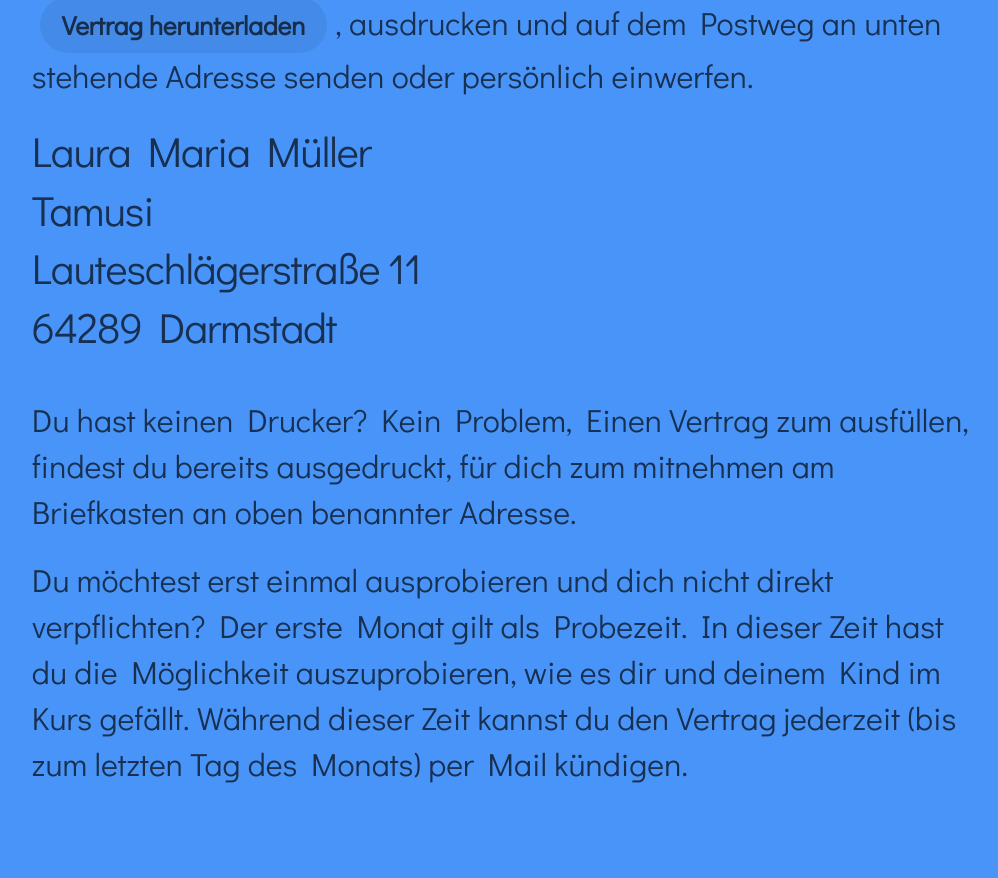
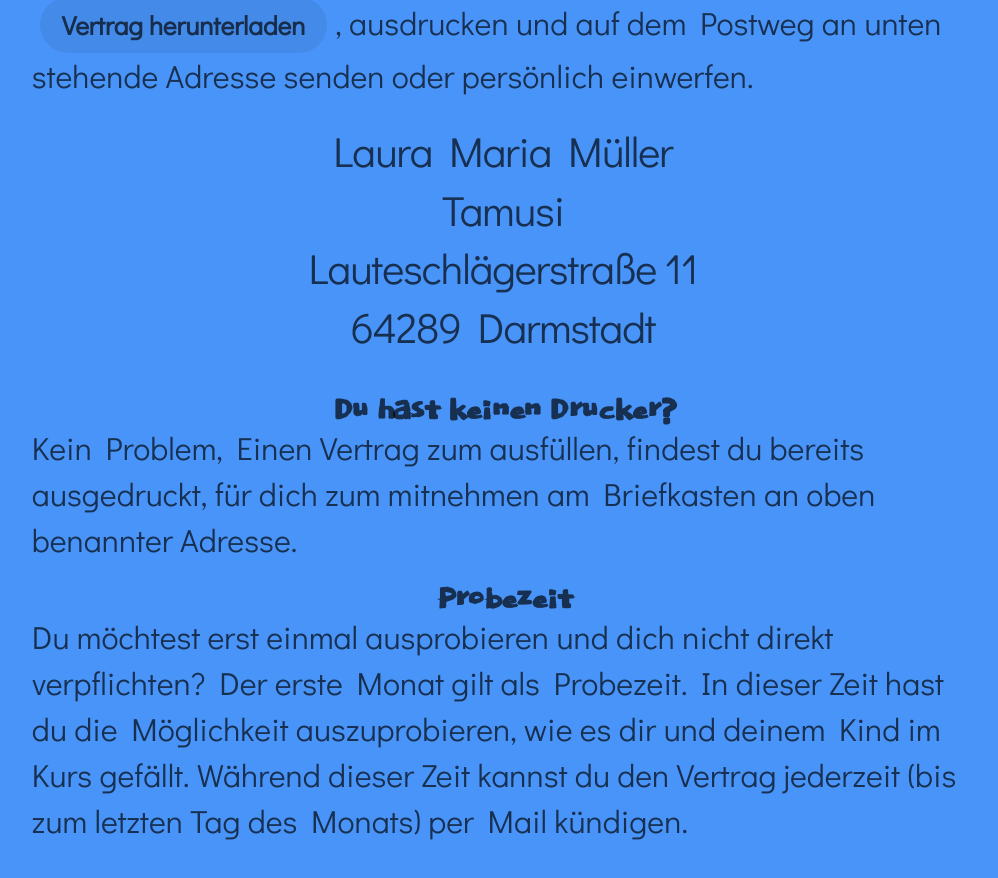
Before and after one commit to aeonyuonmiller/laura, a Next.js app: page /vertrag in a window 1280 px wide. Shown: the part 871-1749 px from the top of the page, without its empty margins (137-1135 px from the left). Built offline with nearby package versions, Linux system fonts and the light colour scheme.

Commit message:
updated copy

```diff
--- a/src/pages/vertrag.jsx
+++ b/src/pages/vertrag.jsx
@@ -47,7 +47,7 @@ export default function Home() {
                         <motion.h1 variants={hlone} initial="hidden" animate="enter" exit="exit">
                             Anmeldung & Vertrag</motion.h1>
                         <motion.h2 className="center" variants={hltwo} initial="hidden" animate="enter" exit="exit">
-                            Du hast Lust an einem Eltern-Kind-Kurs teilzunehmen?
+                            Du hast Lust an einem<br />Eltern-Kind-Kurs teilzunehmen?
                         </motion.h2>
                     </motion.div>
                     <motion.div variants={hltwo} initial="hidden" animate="enter" exit="exit" className="hero-img">
@@ -61,15 +61,17 @@ export default function Home() {
                         <p>
                             <a href="Tamusi-Unterrichtsvertrag.pdf" download>Vertrag herunterladen</a>, ausdrucken und auf dem Postweg an unten stehende Adresse senden oder persönlich einwerfen.
                         </p>
-                        <h2 style={{ marginBottom: "40px" }}>
+                        <h2 className="center" style={{ marginBottom: "40px" }}>
                             Laura Maria Müller<br />
                             Tamusi<br />
                             Lauteschlägerstraße 11<br />
                             64289 Darmstadt
                         </h2>
+                        <h4 className='center'>Du hast keinen Drucker?</h4>
                         <p>
-                            Du hast keinen Drucker? Kein Problem, Einen Vertrag zum ausfüllen, findest du bereits ausgedruckt, für dich zum mitnehmen am Briefkasten an oben benannter Adresse.
+                            Kein Problem, Einen Vertrag zum ausfüllen, findest du bereits ausgedruckt, für dich zum mitnehmen am Briefkasten an oben benannter Adresse.
                         </p>
+                        <h4 className='center'>Probezeit</h4>
                         <p>
                             Du möchtest erst einmal ausprobieren und dich nicht direkt verpflichten? Der erste Monat gilt als Probezeit. In dieser Zeit hast du die Möglichkeit auszuprobieren, wie es dir und deinem Kind im Kurs gefällt. Während dieser Zeit kannst du den Vertrag jederzeit (bis zum letzten Tag des Monats) per Mail kündigen.
                         </p>
```
